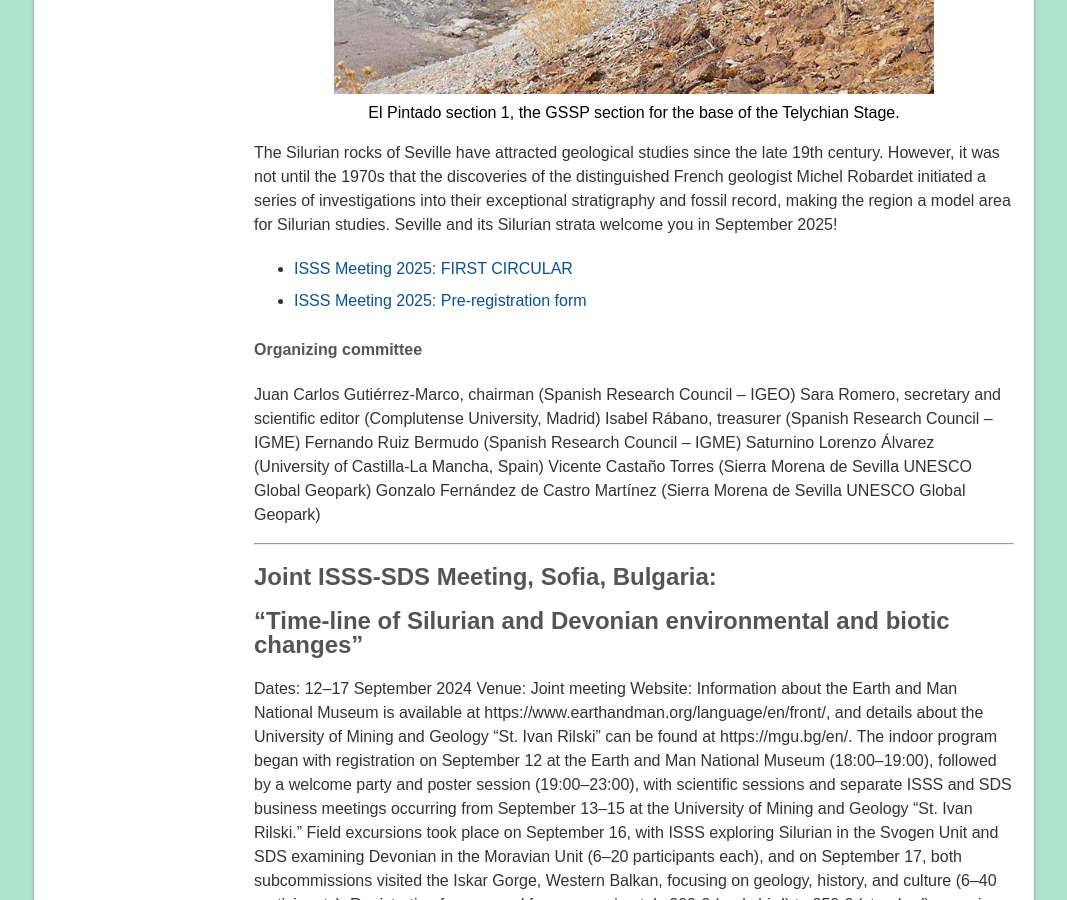
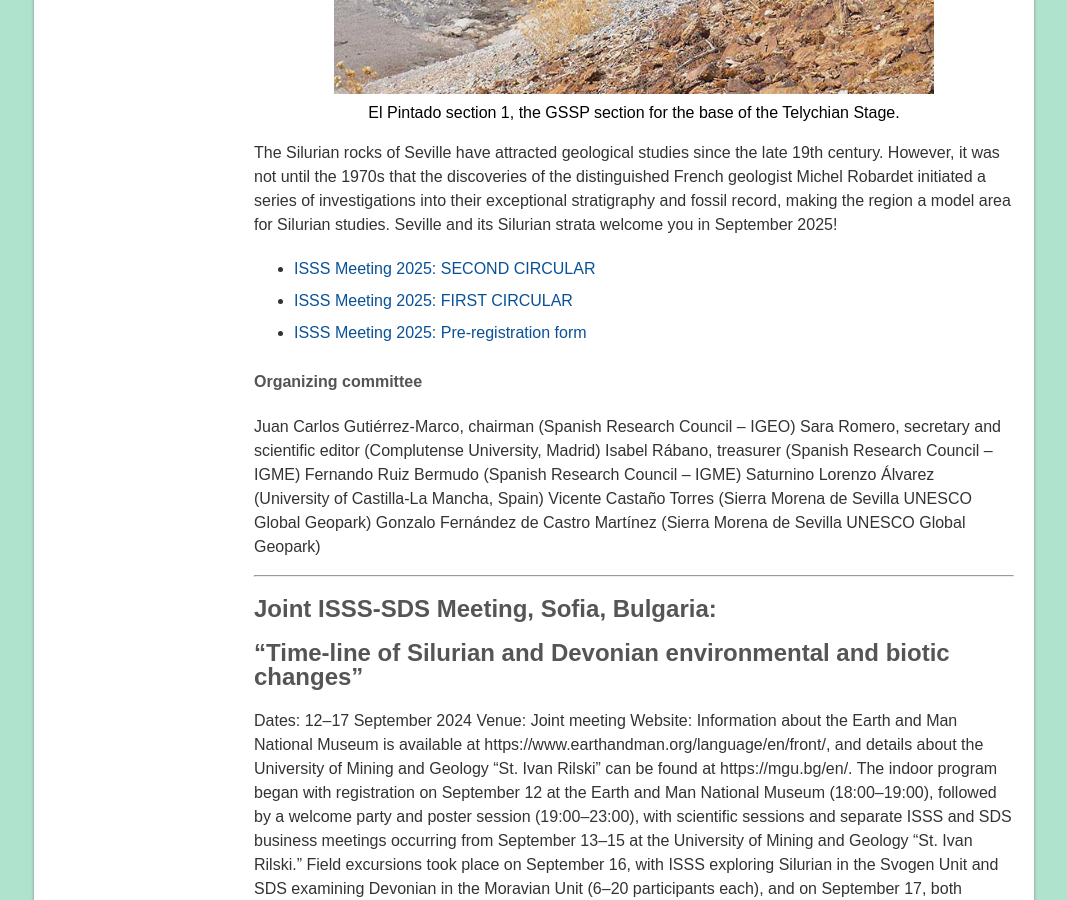
Before and after one commit to i-c-stratigraphy/subcommission-silurian, a Jekyll site: the page built from pages/meetings.md, in a window 1280 px wide and 900 px high, scrolled down 1399 px. Shown: the whole window, without its empty margins (106-1173 px from the left). Built offline with Jekyll 4.4.1, drawn with Linux system fonts in a browser that asks for light colours.

Commit message:
Update meetings.md

```diff
--- a/pages/meetings.md
+++ b/pages/meetings.md
@@ -35,6 +35,7 @@ an area of great scenic, geological, and cultural value.
 The Silurian rocks of Seville have attracted geological studies since the late 19th century. However, it was not until the 1970s that the discoveries of the distinguished French geologist Michel Robardet initiated a series of investigations into their exceptional stratigraphy and fossil record, making the region a model area for Silurian studies.
 Seville and its Silurian strata welcome you in September 2025!
 
+* [ISSS Meeting 2025: SECOND CIRCULAR](files/Meeting_circular2.pdf)
 * [ISSS Meeting 2025: FIRST CIRCULAR](files/Meeting_circular1.pdf)
 * [ISSS Meeting 2025: Pre-registration form](files/pre-registration_form.docx)
 
```
